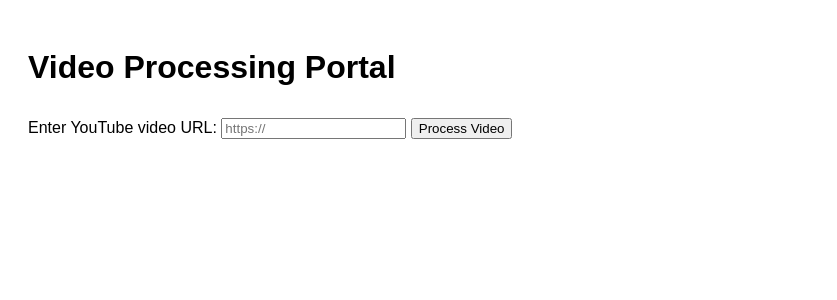
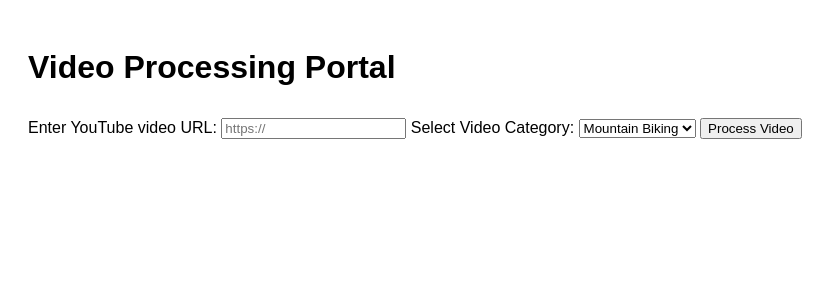
Before and after one commit to jjschwab/myflaskapp, a Flask app: page / in a window 1280 px wide. Shown: the top 300 px of the page, without its empty margins (0-837 px from the left). Run offline with Flask 3, Linux system fonts and the light colour scheme; parts of the project's set-up code (start-up, migrations or seed data) failed here and were passed over.

Commit message:
Update index.html

```diff
--- a/templates/index.html
+++ b/templates/index.html
@@ -6,7 +6,7 @@
     <style>
         body { font-family: Arial, sans-serif; padding: 20px; }
         form { margin-bottom: 20px; }
-        label, input, button { margin: 10px 0; }
+        label, input, button, select { margin: 10px 0; }
         img { margin-top: 10px; width: 100%; max-width: 300px; }
     </style>
 </head>
@@ -17,6 +17,15 @@
     <form id="videoForm">
         <label for="videoUrl">Enter YouTube video URL:</label>
         <input type="text" id="videoUrl" required placeholder="https://">
+
+        <!-- Dropdown for selecting video category -->
+        <label for="categoryChoice">Select Video Category:</label>
+        <select id="categoryChoice">
+            <option value="1">Mountain Biking</option>
+            <option value="2">Skiing</option>
+            <option value="3">Surfing</option>
+        </select>
+
         <button type="submit">Process Video</button>
     </form>
 
@@ -30,13 +39,14 @@
         document.getElementById('videoForm').onsubmit = async function(e) {
             e.preventDefault();
             const videoUrl = document.getElementById('videoUrl').value;
+            const categoryChoice = document.getElementById('categoryChoice').value; // Get the selected category
             document.getElementById('results').innerHTML = 'Processing... Please wait.';
             document.getElementById('topActionScenes').innerHTML = ''; // Clear previous top scenes
 
             const response = await fetch('/process_video', {
                 method: 'POST',
                 headers: { 'Content-Type': 'application/json' },
-                body: JSON.stringify({ video_url: videoUrl })
+                body: JSON.stringify({ video_url: videoUrl, category_choice: categoryChoice })
             });
 
             if (response.ok) {
```
